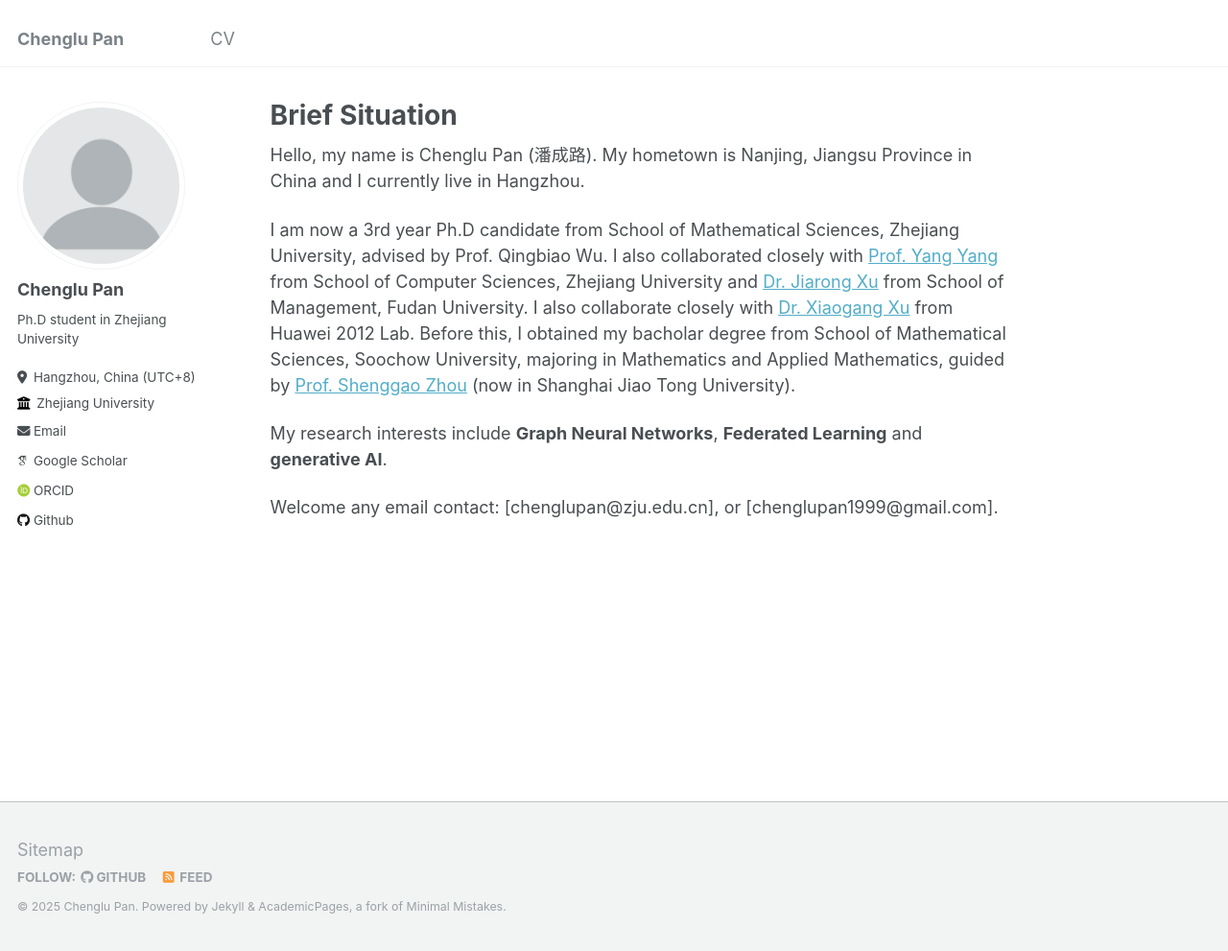
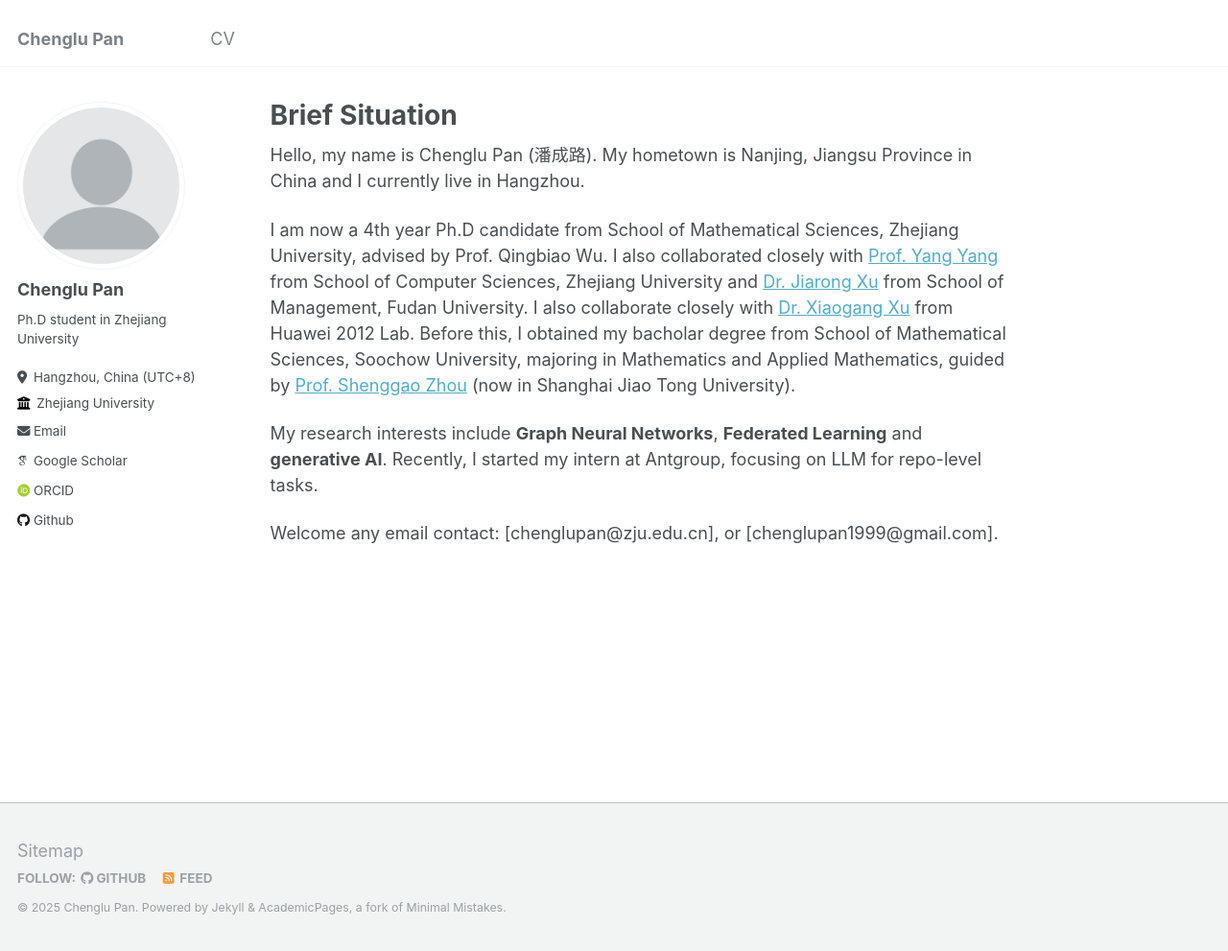
Before and after one commit to Chenglu0426/Chenglu0426.github.io, a Jekyll site: the page built from _pages/about.md, in a window 1280 px wide and 991 px high. Shown: the whole window at 96% size. Built offline with Jekyll 4.4.1, drawn with Linux system fonts in a browser that asks for light colours; some web fonts are replaced.

Commit message:
Update about.md

```diff
--- a/_pages/about.md
+++ b/_pages/about.md
@@ -9,8 +9,8 @@ redirect_from:
 
 Hello, my name is Chenglu Pan (潘成路). My hometown is Nanjing, Jiangsu Province in China and I currently live in Hangzhou.
 
-I am now a 3rd year Ph.D candidate from School of Mathematical Sciences, Zhejiang University, advised by Prof. Qingbiao Wu. I also collaborated closely with [Prof. Yang Yang](https://yangy.org) from School of Computer Sciences, Zhejiang University and [Dr. Jiarong Xu](https://galina0217.github.io) from School of Management, Fudan University. I also collaborate closely with [Dr. Xiaogang Xu](https://xuxiaogang.com/) from Huawei 2012 Lab. Before this, I obtained my bacholar degree from School of Mathematical Sciences, Soochow University, majoring in Mathematics and Applied Mathematics, guided by [Prof. Shenggao Zhou](https://math.sjtu.edu.cn/faculty/sgzhou) (now in Shanghai Jiao Tong University).
+I am now a 4th year Ph.D candidate from School of Mathematical Sciences, Zhejiang University, advised by Prof. Qingbiao Wu. I also collaborated closely with [Prof. Yang Yang](https://yangy.org) from School of Computer Sciences, Zhejiang University and [Dr. Jiarong Xu](https://galina0217.github.io) from School of Management, Fudan University. I also collaborate closely with [Dr. Xiaogang Xu](https://xuxiaogang.com/) from Huawei 2012 Lab. Before this, I obtained my bacholar degree from School of Mathematical Sciences, Soochow University, majoring in Mathematics and Applied Mathematics, guided by [Prof. Shenggao Zhou](https://math.sjtu.edu.cn/faculty/sgzhou) (now in Shanghai Jiao Tong University).
 
-My research interests include **Graph Neural Networks**, **Federated Learning** and **generative AI**.
+My research interests include **Graph Neural Networks**, **Federated Learning** and **generative AI**. Recently, I started my intern at Antgroup, focusing on LLM for repo-level tasks.
 
 Welcome any email contact: [chenglupan@zju.edu.cn], or [chenglupan1999@gmail.com].
```
